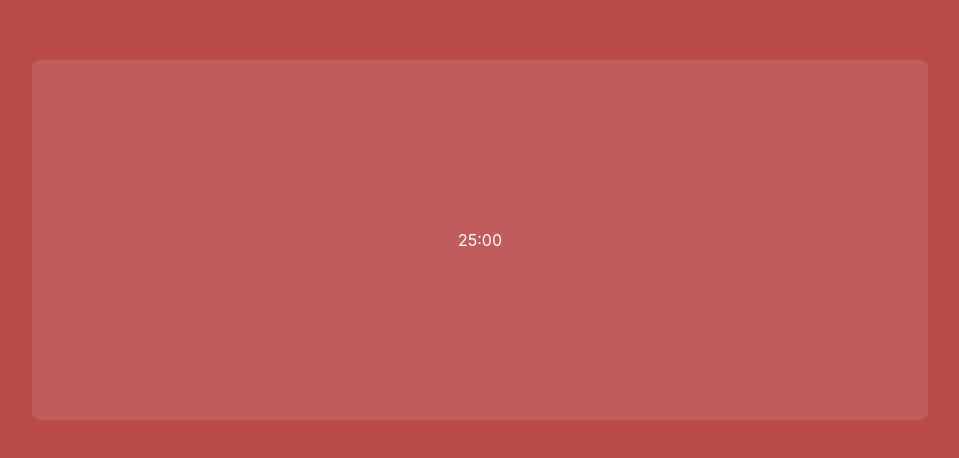
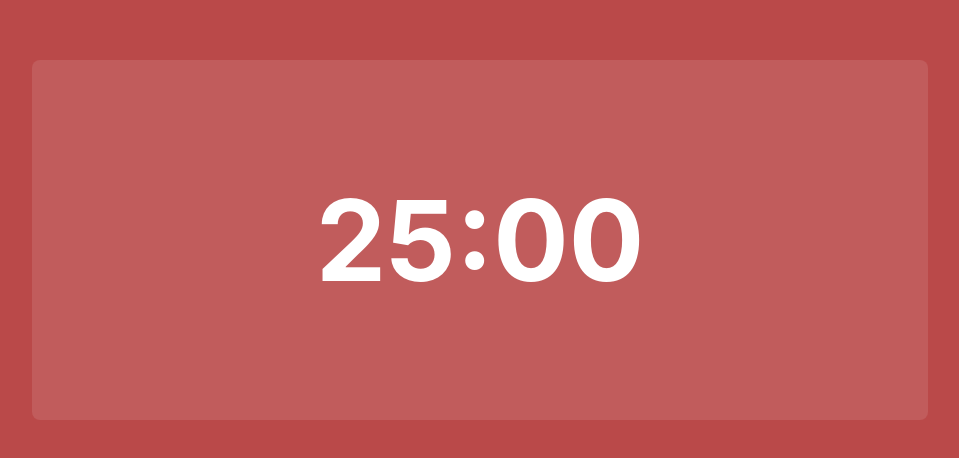
Before and after one commit to felprangel/pomodoro, a Next.js app: page / in a window 1280 px wide. Shown: the part 160-618 px from the top of the page, without its empty margins (160-1119 px from the left). Built offline with nearby package versions, Linux system fonts and the light colour scheme.

Commit message:
adiciona estilização para o timer

```diff
--- a/src/pages/index.tsx
+++ b/src/pages/index.tsx
@@ -5,7 +5,7 @@ export default function Home() {
   return (
     <CustomPageLayout>
       <TimerContainer>
-        <p>25:00</p>
+        <Timer>25:00</Timer>
       </TimerContainer>
     </CustomPageLayout>
   );
@@ -30,3 +30,8 @@ const TimerContainer = styled.div`
   align-items: center;
   justify-content: center;
 `;
+
+const Timer = styled.p`
+  font-size: 7rem;
+  font-weight: 700;
+`;
```
